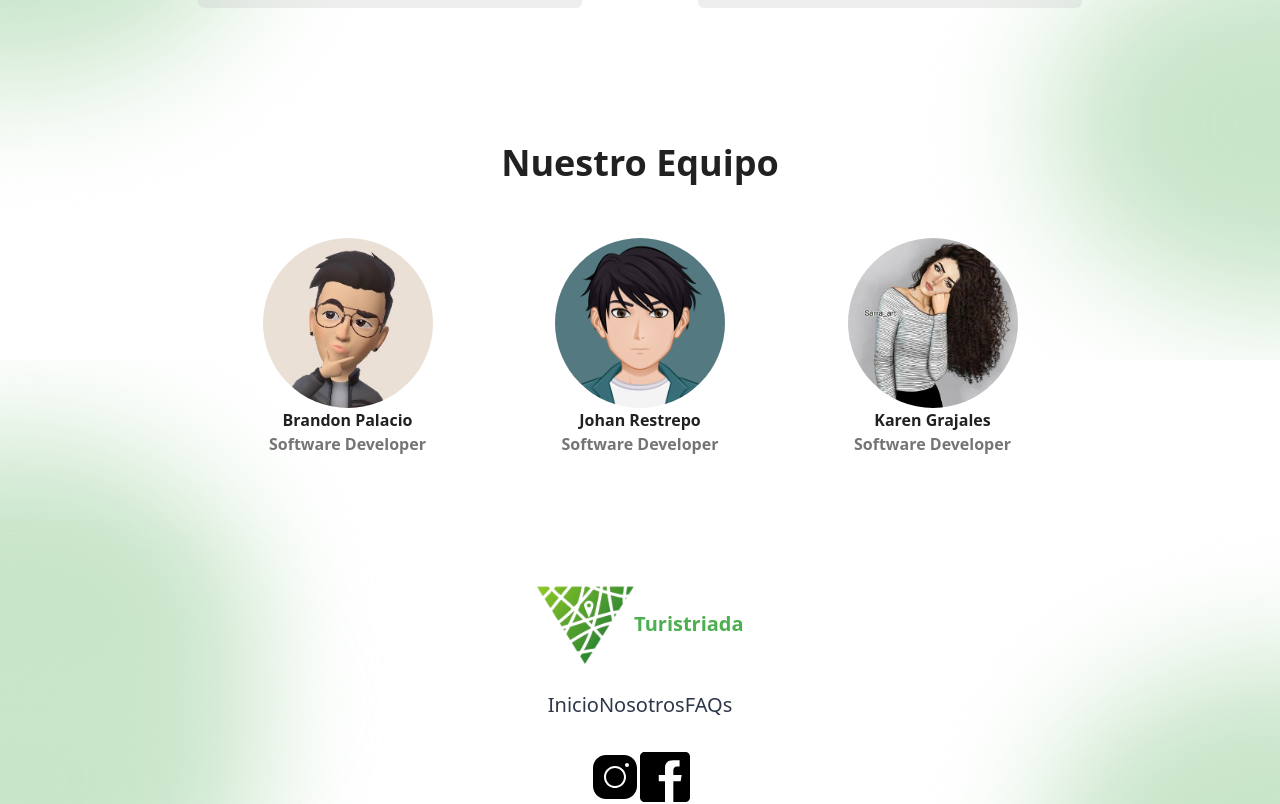
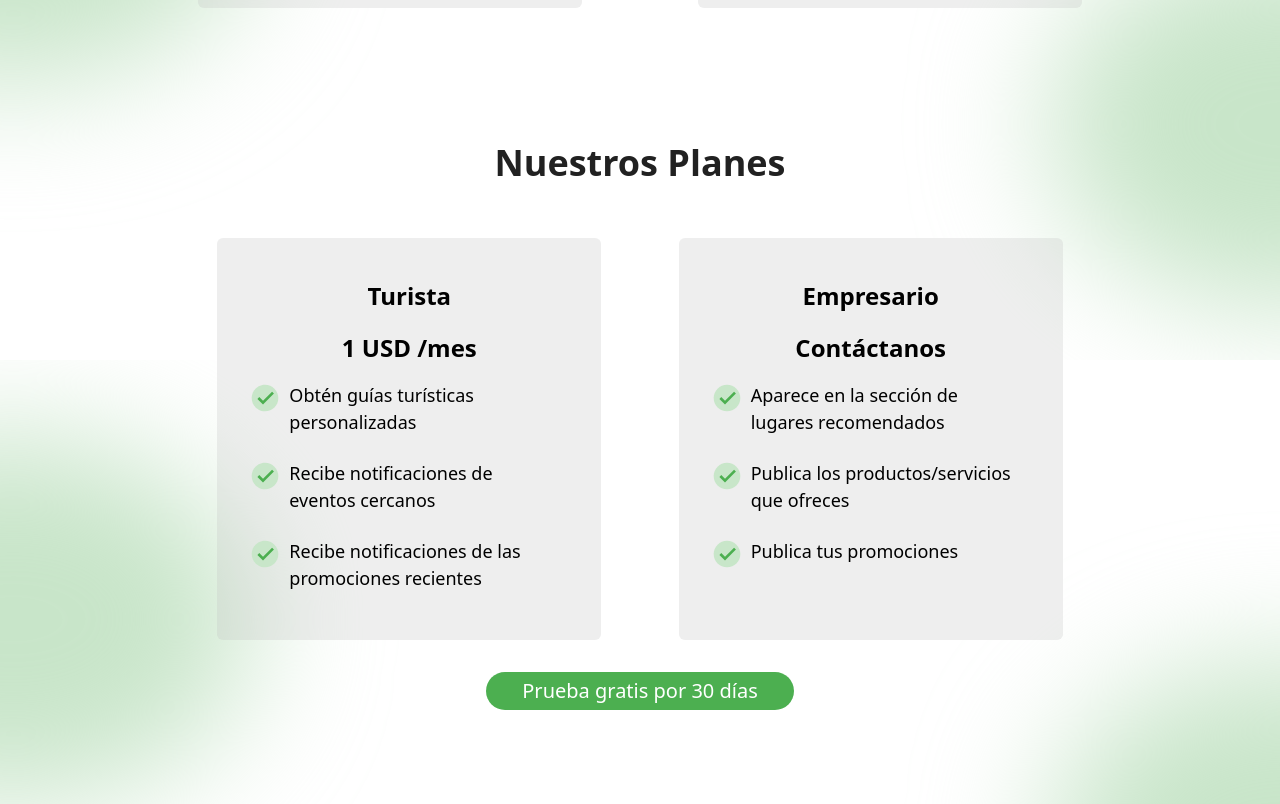
Before and after one commit to JohanRestrepo19/turistriada, a Next.js app: page / in a window 1280 px wide. Shown: the part 2520-3324 px from the top of the page. Built offline with nearby package versions, Linux system fonts and the light colour scheme.

Commit message:
Plans section completed

```diff
--- a/src/benefits/Card.tsx
+++ b/src/benefits/Card.tsx
@@ -4,17 +4,24 @@ import { CheckIcon } from './CheckIcon';
 
 type CardProps = {
   title: string;
+  price?: string;
   benefits: string[];
 };
 
 const Card = (props: CardProps) => (
   <div className="container flex flex-col bg-card rounded-md p-8 w-96">
-    <h2 className="text-2xl text-black font-bold m-4 self-center">
+    <h2 className="text-2xl text-black font-bold m-2 self-center">
       {props.title}
     </h2>
 
+    {props.price && (
+      <h1 className="text-2xl text-black font-bold mb-2 mt-2 self-center">
+        {props.price}
+      </h1>
+    )}
+
     {props.benefits.map((benefit, index) => (
-      <div className="flex flex-row mb-4" key={index}>
+      <div className="flex flex-row mb-4 mt-2" key={index}>
         <CheckIcon />
         <p className="text-lg text-black mx-2">{benefit}</p>
       </div>
--- a/src/templates/Base.tsx
+++ b/src/templates/Base.tsx
@@ -6,6 +6,7 @@ import { Banner } from './Banner';
 import { Benefits } from './Benefits';
 import { Footer } from './Footer';
 import { Hero } from './Hero';
+import { Plans } from './Plans';
 import { VerticalFeatures } from './VerticalFeatures';
 
 const Base = () => (
@@ -16,6 +17,7 @@ const Base = () => (
       <VerticalFeatures />
       <Banner />
       <Benefits />
+      <Plans />
       <Team />
       <Footer />
     </Background>
--- a/src/templates/Benefits.tsx
+++ b/src/templates/Benefits.tsx
@@ -3,7 +3,7 @@ import { Section } from '../layout/Section';
 
 const Benefits = () => (
   <Section title="Beneficios">
-    <div className="flex flex-row justify-around">
+    <div className="flex flex-wrap justify-around gap-y-4">
       <Card
         title="Turista"
         benefits={[
--- /dev/null
+++ b/src/templates/Plans.tsx
@@ -0,0 +1,34 @@
+import { Card } from '../benefits/Card';
+import { Section } from '../layout/Section';
+
+const Plans = () => (
+  <Section title="Nuestros Planes">
+    <div className="flex flex-wrap justify-evenly gap-y-4">
+      <Card
+        title="Turista"
+        price="1 USD /mes"
+        benefits={[
+          'Obtén guías turísticas personalizadas',
+          'Recibe notificaciones de eventos cercanos',
+          'Recibe notificaciones de las promociones recientes',
+        ]}
+      />
+      <Card
+        title="Empresario"
+        price="Contáctanos"
+        benefits={[
+          'Aparece en la sección de lugares recomendados',
+          'Publica los productos/servicios que ofreces',
+          'Publica tus promociones',
+        ]}
+      />
+    </div>
+    <div className="flex justify-center">
+      <button className="rounded-full mt-8 bg-primary-base text-white px-9 py-1 text-xl hover:bg-primary-dark">
+        Prueba gratis por 30 días
+      </button>
+    </div>
+  </Section>
+);
+
+export { Plans };
```
